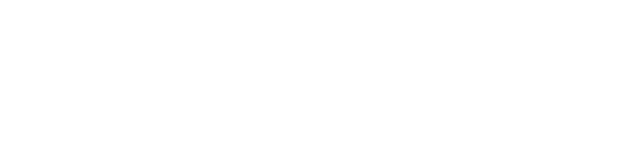
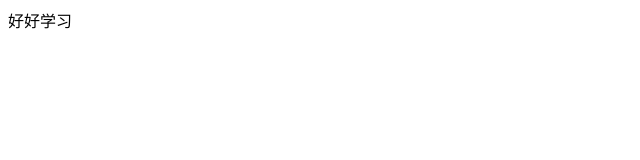
Before and after one commit to xiaoyu8840/project1, a plain HTML site: page register.html in a window 1280 px wide. Shown: the full height of the page, 0-640 px from the left. Drawn offline with Linux system fonts and the light colour scheme.

Commit message:
修改了文件

```diff
--- a/register.html
+++ b/register.html
@@ -9,7 +9,7 @@
 </head>
 
 <body>
-
+    <div class="div">好好学习</div>
 </body>
 
 </html>
```
